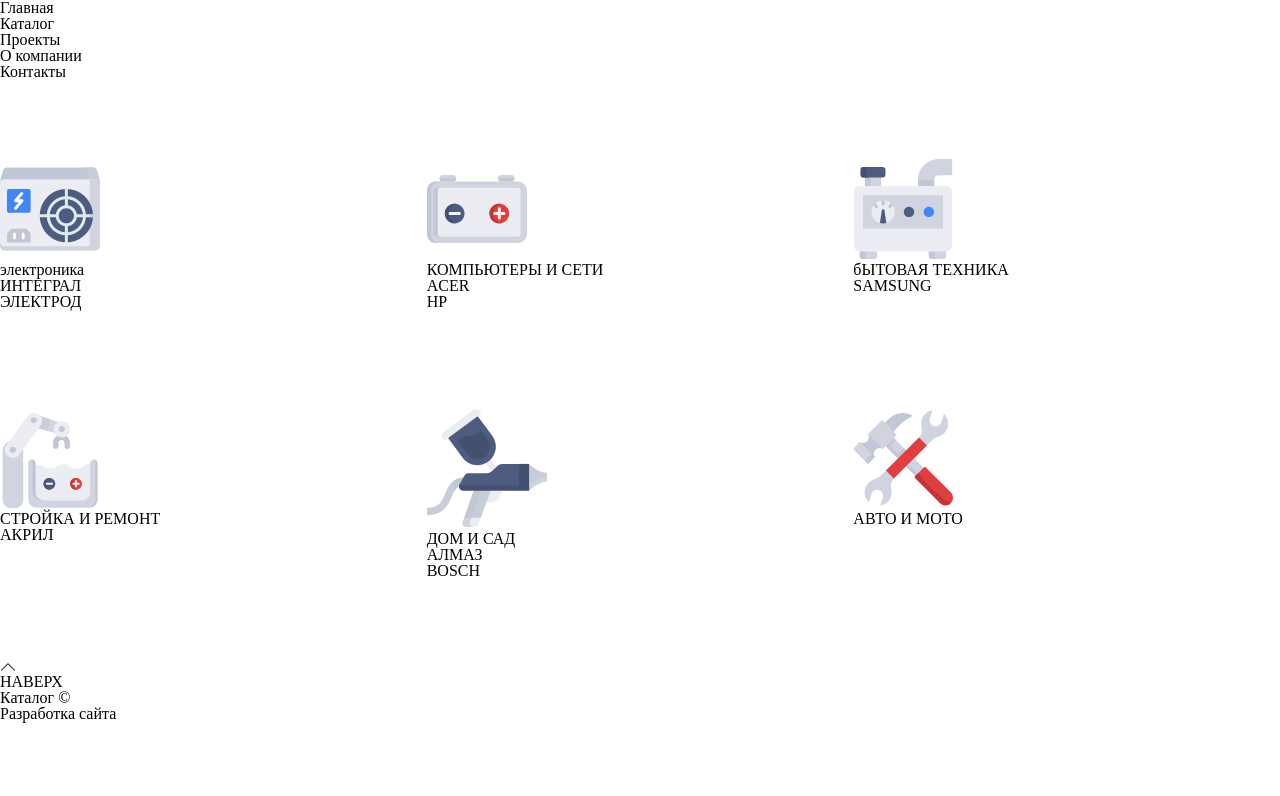
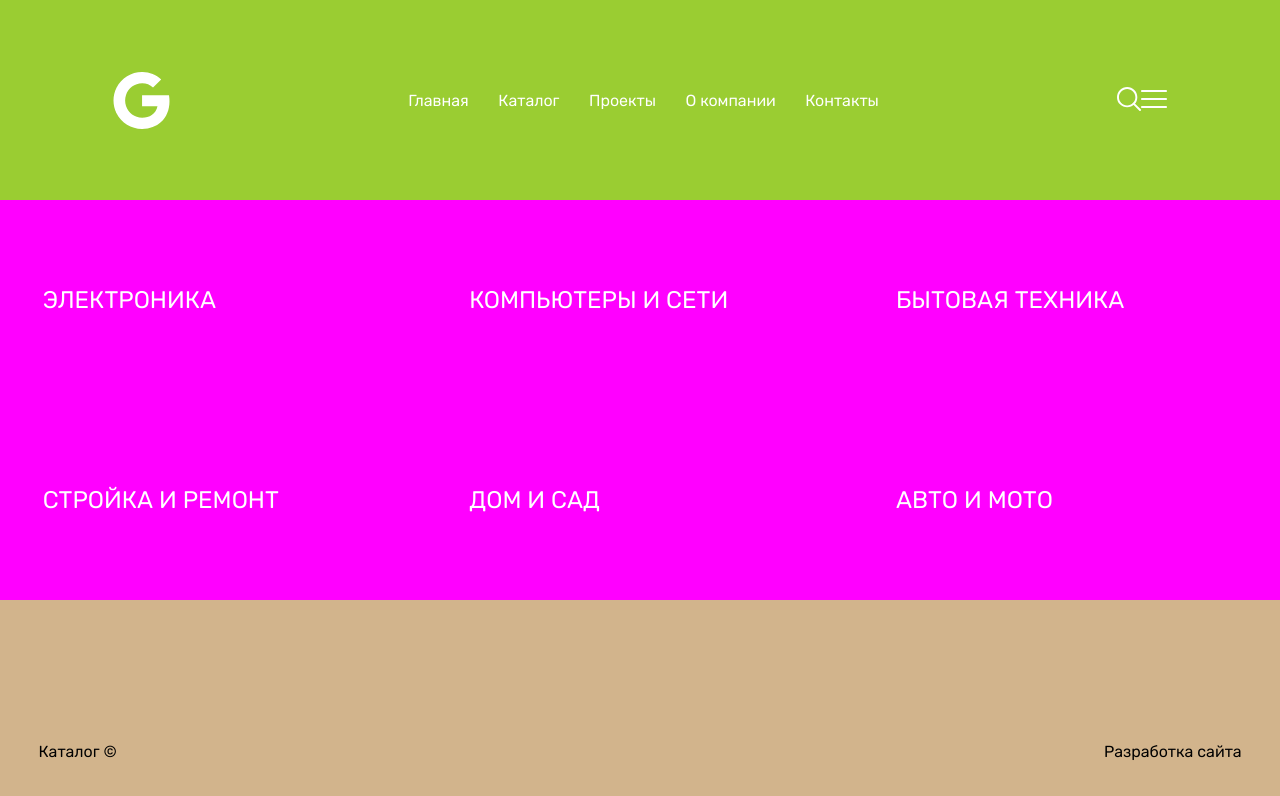
Before and after one commit to ironyhouse/maket-shop, a plain HTML site: page index.html in a window 1280 px wide. Drawn offline with Linux system fonts and the light colour scheme.

Commit message:
feat: add  fonts

```diff
--- a/css/style.css
+++ b/css/style.css
@@ -1,3 +1,18 @@
+*{
+    padding:0;
+    margin:0;
+    box-sizing:border-box;
+    font-family:'Rubik';
+}
+
+/* fonts */
+
+@font-face {
+    font-family:'Rubik';
+    src: url('../font/Rubik-Regular.ttf');
+}
+
+
 /* Slider */
 .slider {
     background-repeat: no-repeat;
@@ -7,34 +22,92 @@
     height: 100vw;
     transition: background-image 2s ease;
 }
+
+body {
+    /* overflow: hidden; */
+}
 /* Main Page */
 .container {
     height: 100vh;
     width: 100vw;
-    display: flex;
-    flex-direction: column;
+    display: grid;
+    grid-template-columns: 1fr;
+    grid-template-rows: 1fr 2fr 1fr;
 }
 
+/* Header */
 header {
     display: flex;
-    flex-grow: 1;
+    align-items: center;
+    justify-content: space-around;
+    background: yellowgreen;
+}
+.header--item {
+    display: flex;
+    align-items: center;
+    justify-content: space-around;
+}
+.header--item li {
+    display: inline;
+    color: #FFFFFF;
+    margin: 0 1vw;
+    font-style: normal;
+    font-weight: normal;
+    font-size: 16px;
+    line-height: 23px;
 }
 
+/* Main */
 main {
-    flex-grow: 2;
-
     display: grid;
     grid-template-columns: repeat(3, 1fr);
     grid-template-rows: repeat(2, 1fr);
+    background: fuchsia;
+}
+.main--item {
+    display: flex;
+    justify-content: flex-end;
+    align-items: center;
+    flex-direction: row-reverse;
+}
+.main--text {
+    margin-left: 10%;
+}
+.main--title {
+    font-style: normal;
+    font-weight: 500;
+    font-size: 24px;
+    line-height: 34px;
+    text-transform: uppercase;
+    color: #FFFFFF;
+}
+.main--img, .main--subtitle {
+    display: none;
 }
 
-.container--item {
-    border: 1px solid rgba(255, 255, 255, 0.1);
-}
 /* Footer */
 .footer {
-    flex-grow: 1;
+    background: tan;
+    padding: 5vh 3vw;
+    /* display: flex;
+    justify-content: space-between;
+    align-items: flex-end; */
 }
+.footer--up_arrow {
+    display: none;
+}
+.footer--item {
+    height: 100%;
+    display: flex;
+    justify-content: space-between;
+    align-items: flex-end;
+
+}
+
+
+
+
+
 /* Search */
 .search {
     position: fixed;
--- a/index.html
+++ b/index.html
@@ -18,19 +18,14 @@
         <!-- G -->
         <header>
             <div class="header--item">
-                <!-- <svg width="56" height="57" viewBox="0 0 56 57" fill="none" xmlns="http://www.w3.org/2000/svg">
+                <svg width="57" height="57" viewBox="0 0 56 57" fill="none" xmlns="http://www.w3.org/2000/svg">
                     <g clip-path="url(#clip0)">
                         <path d="M56.0002 29.1546C56.0002 27.2173 55.8428 25.2695 55.5069 23.3635H28.5618V34.3384H43.992C43.3517 37.8779 41.2943 41.0091 38.2817 42.9988V50.1199H47.4874C52.8932 45.1561 56.0002 37.8256 56.0002 29.1546Z" fill="white"/>
                         <path d="M28.5617 57.0002C36.2663 57.0002 42.7638 54.4764 47.4978 50.12L38.2922 42.9989C35.731 44.7373 32.4245 45.7217 28.5722 45.7217C21.1195 45.7217 14.8005 40.7055 12.5332 33.9614H3.03369V41.3024C7.88318 50.9263 17.7606 57.0002 28.5617 57.0002Z" fill="white"/>
                         <path d="M12.5227 33.9615C11.3261 30.4219 11.3261 26.5891 12.5227 23.0495V15.7085H3.03367C-1.01806 23.7616 -1.01806 33.2494 3.03367 41.3025L12.5227 33.9615Z" fill="white"/>
                         <path d="M28.5617 11.2787C32.6344 11.2159 36.5707 12.7448 39.5203 15.5514L47.6762 7.41451C42.5118 2.57637 35.6575 -0.0835657 28.5617 0.000211598C17.7606 0.000211598 7.88317 6.07407 3.03369 15.7085L12.5227 23.0495C14.7795 16.2949 21.109 11.2787 28.5617 11.2787Z" fill="white"/>
                     </g>
-                    <defs>
-                    <clipPath id="clip0">
-                    <rect width="56" height="57" fill="white"/>
-                    </clipPath>
-                    </defs>
-                </svg>                     -->
+                </svg>
         </div>
         <!-- Main Menu -->
         <div class="header--item">
@@ -45,17 +40,17 @@
         <div class="header--item">
                 <!-- Search -->
                 <div class="header--search">
-                    <!-- <svg width="24" height="24" viewBox="0 0 24 24" fill="none" xmlns="http://www.w3.org/2000/svg">
+                    <svg width="24" height="24" viewBox="0 0 24 24" fill="none" xmlns="http://www.w3.org/2000/svg">
                         <g clip-path="url(#clip0)">
                             <path d="M17.3469 2.97628C15.4276 1.05698 12.8759 0 10.1616 0C7.44731 0 4.89553 1.05698 2.97628 2.97628C1.05698 4.89553 0 7.44731 0 10.1616C0 12.8759 1.05698 15.4276 2.97628 17.3469C4.89553 19.2661 7.44736 20.3232 10.1616 20.3232C12.8759 20.3232 15.4276 19.2661 17.3469 17.3469C19.2662 15.4276 20.3232 12.8759 20.3232 10.1616C20.3232 7.44731 19.2662 4.89553 17.3469 2.97628ZM10.1616 18.3842C5.62758 18.3842 1.93894 14.6955 1.93894 10.1616C1.93894 5.62758 5.62763 1.93894 10.1616 1.93894C14.6956 1.93894 18.3842 5.62758 18.3842 10.1616C18.3842 14.6955 14.6955 18.3842 10.1616 18.3842Z" fill="white"/>
                             <path d="M23.7162 22.345L17.343 15.9718C16.9644 15.5932 16.3506 15.5932 15.972 15.9718C15.5934 16.3504 15.5934 16.9643 15.972 17.3429L22.3451 23.7161C22.5344 23.9054 22.7826 24 23.0307 24C23.2788 24 23.5269 23.9054 23.7162 23.7161C24.0948 23.3374 24.0948 22.7236 23.7162 22.345Z" fill="white"/>
                         </g>
                         <defs>
-                        <clipPath id="clip0">
+                            <clipPath id="clip1">
                                 <rect width="24" height="24" fill="white"/>
                             </clipPath>
                         </defs>
-                    </svg>                      -->
+                    </svg>
                 </div>
                 <!-- Menu Button -->
                 <div class="header--menu">
@@ -72,7 +67,7 @@
         <!-- Item 1 -->
         <main>
             <div class="main--item">
-                <div>
+                <div class="main--img">
                     <svg width="100" height="100" viewBox="0 0 120 120" fill="none" xmlns="http://www.w3.org/2000/svg">
                         <g clip-path="url(#clip0)">
                             <path d="M120 30.3736V31.938H0V30.3736C0 27.6321 0.402422 24.9054 1.19461 22.2806L3.93656 13.1953C4.4993 11.3306 6.21703 10.0547 8.16492 10.0547H111.835C113.783 10.0547 115.5 11.3306 116.063 13.1951L118.805 22.2804C119.598 24.9056 120 27.6323 120 30.3736Z" fill="#C2C7D5"/>
@@ -88,18 +83,13 @@
                             <path d="M28.0648 49.2356C27.772 48.6068 27.1411 48.2046 26.4476 48.2046H22.5823L27.4395 42.6365C28.0842 41.8917 28.0029 40.765 27.2581 40.1203C26.513 39.4755 25.3863 39.5571 24.7418 40.3017L17.3681 48.8212C16.9113 49.3493 16.8042 50.0953 17.0946 50.7302C17.3848 51.3654 18.019 51.7725 18.7172 51.7725H22.5825L17.352 58.0315C16.7177 58.7854 16.815 59.9109 17.569 60.5449C17.9035 60.8261 18.311 60.9635 18.7163 60.9635C19.2246 60.9635 19.7297 60.7474 20.0824 60.3279L27.8128 51.1366C28.2593 50.606 28.3578 49.8644 28.0648 49.2356Z" fill="white"/>
                             <path d="M111.597 66.3101H107.698V69.878H111.597C112.582 69.878 113.381 69.0792 113.381 68.0941C113.381 67.1088 112.582 66.3101 111.597 66.3101Z" fill="#BFCFD6"/>
                         </g>
-                        <defs>
-                        <clipPath id="clip0">
-                        <rect width="120" height="120" fill="white"/>
-                        </clipPath>
-                        </defs>
                     </svg>
                 </div>
-                <div>
-                    <div>
+                <div class="main--text">
+                    <div class="main--title">
                         <p>электроника</p>
                     </div>
-                    <div>
+                    <div class="main--subtitle">
                         <div>
                             <p>ИНТЕГРАЛ</p>
                         </div>
@@ -111,7 +101,7 @@
             </div>
            <!-- Item 2 -->
             <div class="main--item">
-                <div>
+                <div class="main--img">
                     <svg width="100" height="100" viewBox="0 0 120 120" fill="none" xmlns="http://www.w3.org/2000/svg">
                         <path d="M109.145 34.0398H10.855C8.83356 34.0398 7.18872 35.6846 7.18872 37.7064V90.0854C7.18872 92.1074 8.83356 93.7522 10.855 93.7522H109.145C111.166 93.7522 112.811 92.1074 112.811 90.0854V37.7064C112.811 35.6846 111.167 34.0398 109.145 34.0398Z" fill="#EBEDF2"/>
                         <path d="M12.9386 90.0854V37.7064C12.9386 35.6846 14.5835 34.0398 16.605 34.0398H10.855C8.83356 34.0398 7.18872 35.6846 7.18872 37.7064V90.0854C7.18872 92.1074 8.83356 93.7522 10.855 93.7522H16.605C14.5835 93.7522 12.9386 92.1074 12.9386 90.0854Z" fill="#C2C7D5"/>
@@ -130,11 +120,11 @@
                         <path d="M86.8027 72.7465C85.8026 72.7465 84.9917 71.9358 84.9917 70.9354V59.8502C84.9917 58.8501 85.8024 58.0392 86.8027 58.0392C87.8028 58.0392 88.6137 58.8499 88.6137 59.8502V70.9354C88.6137 71.9355 87.803 72.7465 86.8027 72.7465Z" fill="#F5F5F5"/>
                     </svg>
                 </div>
-                <div>
-                    <div>
+                <div class="main--text">
+                    <div class="main--title">
                         <p>КОМПЬЮТЕРЫ И СЕТИ</p>
                     </div>
-                    <div>
+                    <div class="main--subtitle">
                         <div>
                             <p>ACER</p>
                         </div>
@@ -146,7 +136,7 @@
             </div>
             <!-- Item 3 -->
             <div class="main--item">
-                <div>
+                <div class="main--img">
                     <svg width="100" height="100" viewBox="0 0 120 120" fill="none" xmlns="http://www.w3.org/2000/svg">
                         <g clip-path="url(#clip0)">
                             <path d="M8.10498 104.402V116.682C8.10498 118.514 9.59061 120 11.4235 120H25.6979C27.5307 120 29.0164 118.514 29.0164 116.682V104.402H8.10498Z" fill="#D0D4DE"/>
@@ -169,25 +159,22 @@
                             <path d="M67.1737 69.6633C70.5983 69.6633 73.3745 66.8871 73.3745 63.4624C73.3745 60.0378 70.5983 57.2615 67.1737 57.2615C63.749 57.2615 60.9728 60.0378 60.9728 63.4624C60.9728 66.8871 63.749 69.6633 67.1737 69.6633Z" fill="#4D5C80"/>
                             <path d="M90.9837 69.6633C94.4083 69.6633 97.1846 66.8871 97.1846 63.4624C97.1846 60.0378 94.4083 57.2615 90.9837 57.2615C87.559 57.2615 84.7828 60.0378 84.7828 63.4624C84.7828 66.8871 87.559 69.6633 90.9837 69.6633Z" fill="#4285F4"/>
                         </g>
-                        <defs>
-                        <clipPath id="clip0">
-                        <rect width="120" height="120" fill="white"/>
-                        </clipPath>
-                        </defs>
                     </svg>
                 </div>
-                <div>
+                <div class="main--text">
+                    <div class="main--title">
                         <p>бЫТОВАЯ ТЕХНИКА</p>
                     </div>
-                <div>
+                    <div class="main--subtitle">
                         <div>
                             <p>SAMSUNG</p>
                         </div>
                     </div>
                 </div>
+            </div>
             <!-- Item 4 -->
             <div class="main--item">
-                <div>
+                <div class="main--img">
                     <svg width="100" height="100" viewBox="0 0 114 120" fill="none" xmlns="http://www.w3.org/2000/svg">
                         <rect x="43.5005" y="46.3037" width="55.3754" height="11.571" rx="5.78549" fill="white"/>
                         <path d="M49.7317 70.1262C42.5738 66.7029 36.8087 69.6905 34.8223 70.1262L37.715 113.368H109.827L110.86 70.1262C103.801 65.215 98.0153 68.3656 95.9508 70.1262C93.7144 72.4947 87.8066 75.2397 80.2959 70.1262C73.6806 65.6224 68.3684 67.8931 65.3865 70.1262C62.6757 72.1564 57.8414 74.0048 49.7317 70.1262Z" fill="#EBEDF2"/>
@@ -211,18 +198,20 @@
                         <path fill-rule="evenodd" clip-rule="evenodd" d="M35.9309 71.5796L35.9311 71.5796V100.744C35.9311 106.267 40.4083 110.744 45.9311 110.744H47.9404C43.2289 109.936 39.6437 105.831 39.6437 100.889V72.3662L39.6432 72.3663V66.051C39.6432 63.6546 37.7005 61.7119 35.3041 61.7119C34.9902 61.7119 34.6841 61.7452 34.3892 61.8086C35.3329 62.6176 35.9309 63.8185 35.9309 65.1591V71.5796ZM101.612 119.567H104.248C109.573 119.567 113.89 115.25 113.89 109.924V95.9427V81.9611V66.051C113.89 63.7257 112.061 61.8276 109.763 61.717C110.771 62.5255 111.415 63.767 111.415 65.1591V81.3344V95.549V109.764C111.415 115.178 107.026 119.567 101.612 119.567Z" fill="#C2C7D5"/>
                     </svg>
                 </div>
-                <div>
+                <div class="main--text">
+                    <div class="main--title">
                         <p>СТРОЙКА И РЕМОНТ</p>
                     </div>
-                <div>
+                    <div class="main--subtitle">
                         <div>
                             <p>АКРИЛ</p>
                         </div>
                     </div>
                 </div>
+            </div>
             <!-- Item 5 -->
             <div class="main--item">
-                <div>
+                <div class="main--img">
                     <svg width="120" height="120" viewBox="0 0 120 120" fill="none" xmlns="http://www.w3.org/2000/svg">
                         <g clip-path="url(#clip0)">
                             <path d="M63.714 72.8518L53.1615 94.1963H64.6308C68.2826 94.1963 71.5486 91.9226 72.8161 88.4977L77.3644 76.2092L63.714 72.8518Z" fill="#EBEDF2"/>
@@ -243,17 +232,13 @@
                             <path d="M102.084 77.6957H92.0522V82.5247H102.084V77.6957Z" fill="#43506F"/>
                             <path d="M46.4879 1.85582L16.3124 24.2065C14.4299 25.6008 14.0339 28.2574 15.4286 30.1404L17.3974 32.7984L54.3903 5.39792L52.4216 2.73988C51.0271 0.857382 48.3704 0.461523 46.4879 1.85582Z" fill="#EBEDF2"/>
                         </g>
-                        <defs>
-                        <clipPath id="clip0">
-                        <rect width="120" height="120" fill="white"/>
-                        </clipPath>
-                        </defs>
                     </svg>
                 </div>
-                <div>
+                <div class="main--text">
+                    <div class="main--title">
                         <p>ДОМ И САД</p>
                     </div>
-                <div>
+                    <div class="main--subtitle">
                         <div>
                             <p>АЛМАЗ</p>
                         </div>
@@ -262,9 +247,10 @@
                         </div>
                     </div>
                 </div>
+            </div>
             <!-- Item 6 -->
             <div class="main--item">
-                <div>
+                <div class="main--img">
                     <svg width="100" height="100" viewBox="0 0 120 120" fill="none" xmlns="http://www.w3.org/2000/svg">
                         <g clip-path="url(#clip0)">
                             <path d="M84.7132 71.7254L84.4723 85.4963L74.996 81.4428V81.4402L72.169 78.6134H72.1664L60.7284 67.1752L39.3987 45.8454L39.315 45.7594L42.0239 43.0479L49.0298 36.0422L51.7315 38.7462H51.7338L59.7476 46.7623L60.9914 48.0061L70.4459 57.4606L76.9552 63.9699L84.7106 71.723L84.7132 71.7254Z" fill="#D0D4DE"/>
@@ -281,21 +267,18 @@
                             <path d="M48.9665 84.5858L88.6874 44.865L79.2352 35.4128L39.5143 75.1336L48.9665 84.5858Z" fill="#E13F3F"/>
                             <path d="M34.7713 14.3381L38.2375 17.8111L45.7291 25.3132L49.1985 28.7827L52.7444 32.3285L49.0298 36.0431L49.0281 36.0415L39.3117 45.758L39.3133 45.7596L35.7986 49.2743C35.4665 48.9527 18.1401 31.6226 17.8169 31.2926C17.8164 31.2926 28.4545 20.6548 34.7713 14.3381Z" fill="#D0D4DE"/>
                         </g>
-                        <defs>
-                        <clipPath id="clip0">
-                        <rect width="120" height="120" fill="white"/>
-                        </clipPath>
-                        </defs>
                     </svg>
                 </div>
-                <div>
+                <div class="main--text">
+                    <div class="main--title">
                         <p>АВТО И МОТО</p>
+                    </div>
                 </div>
             </div>
         </main>
     <!-- Footer -->
         <footer class="footer">
-            <div>
+            <div class="footer--up_arrow">
                 <div>
                     <svg width="16" height="8" viewBox="0 0 16 8" fill="none" xmlns="http://www.w3.org/2000/svg">
                         <path d="M15.0452 6.9892C15.1444 7.08843 15.194 7.21246 15.194 7.34889C15.194 7.48533 15.1444 7.60936 15.0452 7.70858C14.8467 7.90703 14.5242 7.90703 14.3258 7.70858L8.00019 1.383L1.67461 7.70858C1.47616 7.90703 1.15368 7.90703 0.955234 7.70858C0.756784 7.51014 0.756784 7.18765 0.955234 6.9892L7.6405 0.303934C7.83895 0.105484 8.16143 0.105484 8.35988 0.303934L15.0452 6.9892Z" fill="#34363B"/>
@@ -303,8 +286,10 @@
                 </div>
                 <div>НАВЕРХ</div>
             </div>
+            <div class="footer--item">
                 <div>Каталог © </div>
                 <div>Разработка сайта</div>
+            </div>
         </footer>
     </section>
 
--- a/js/main.js
+++ b/js/main.js
@@ -1,6 +1,6 @@
 let tBackgroundElem = document.querySelector(`.slider`);
 let images = [
-	`./img/stock-photo-image-of-the-painter-s-arm-hand-holding-industrial-size-spray-gun-used-for-industrial-painting-and-275357318.svg`,
+	`/img/slide2.jpg`,
   `./img/slide1.jpg`,
   `./img/slide2.jpg`
 ]
```
Also changed, not shown: font/Rubik-Black.ttf (added), font/Rubik-BlackItalic.ttf (added), font/Rubik-Bold.ttf (added), font/Rubik-BoldItalic.ttf (added), font/Rubik-Italic.ttf (added), font/Rubik-Light.ttf (added), font/Rubik-LightItalic.ttf (added), font/Rubik-Medium.ttf (added), font/Rubik-MediumItalic.ttf (added), font/Rubik-Regular.ttf (added). Lines whose indentation alone changed are shown as unchanged.
